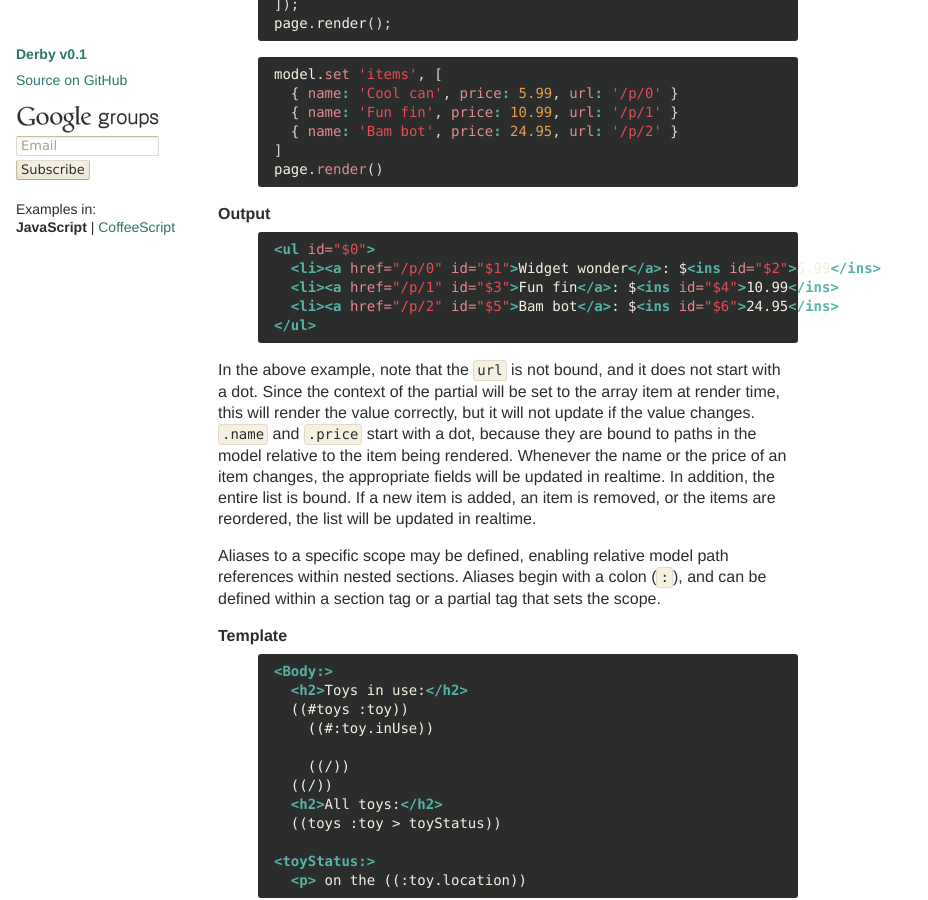
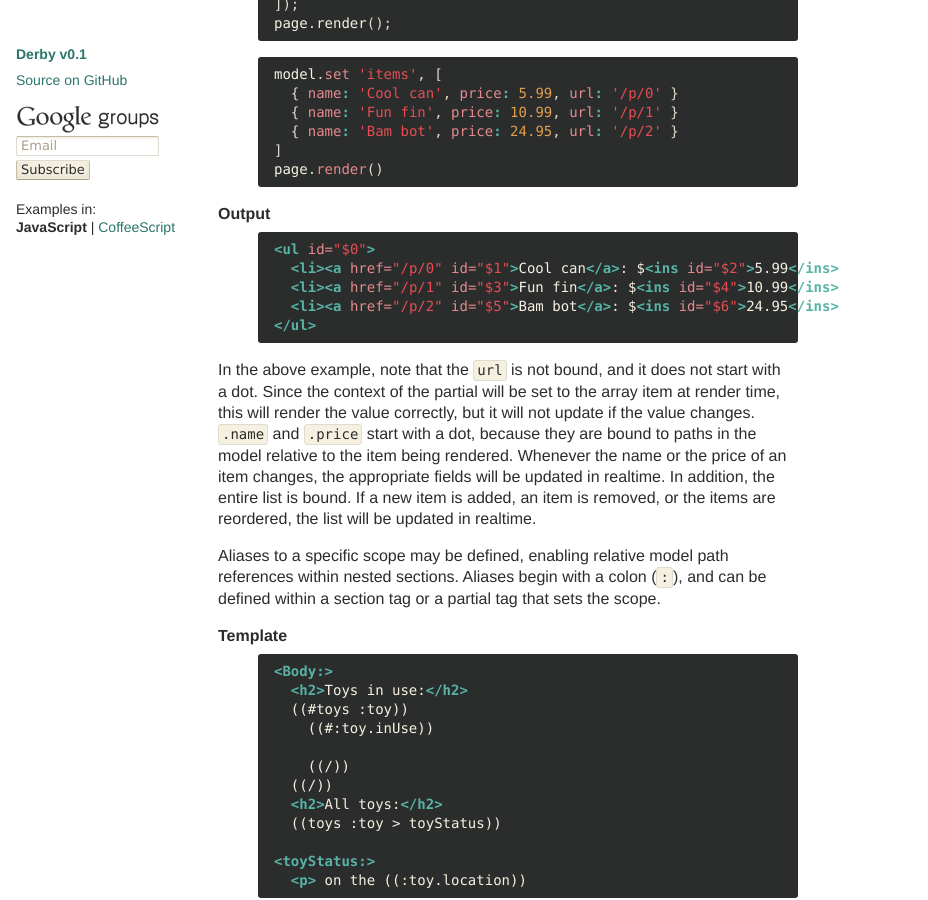
Before and after one commit to derbyjs/derby, a Jekyll site: the page built from index.md, in a window 1280 px wide and 900 px high, scrolled down 15034 px. Shown: the whole window, without its empty margins (0-928 px from the left). Built offline with Jekyll 4.4.1, drawn with Linux system fonts in a browser that asks for light colours.

Commit message:
templates

```diff
--- a/index.md
+++ b/index.md
@@ -644,7 +644,7 @@ page.render()
 
 {% highlight html %}
 <ul id="$0">
-  <li><a href="/p/0" id="$1">Widget wonder</a>: $<ins id="$2">5.99</ins>
+  <li><a href="/p/0" id="$1">Cool can</a>: $<ins id="$2">5.99</ins>
   <li><a href="/p/1" id="$3">Fun fin</a>: $<ins id="$4">10.99</ins>
   <li><a href="/p/2" id="$5">Bam bot</a>: $<ins id="$6">24.95</ins>
 </ul>
```
